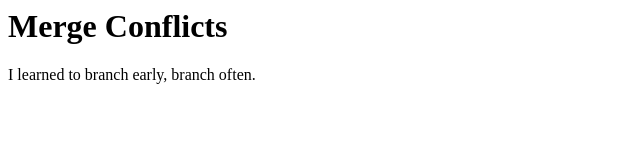
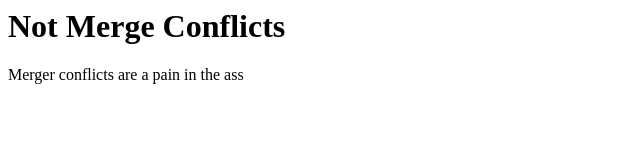
Before and after one commit to justwes2/merge-conflicts, a plain HTML site: page index.html in a window 1280 px wide. Shown: the whole page, without its empty margins (0-640 px from the left). Drawn offline with Linux system fonts and the light colour scheme.

Commit message:
made p and h1 changes

```diff
--- a/index.html
+++ b/index.html
@@ -1,2 +1,2 @@
-<h1>Merge Conflicts</h1>
-<p>I learned to branch early, branch often.</p>
+<h1>Not Merge Conflicts</h1>
+<p> Merger conflicts are a pain in the ass</p>
```
